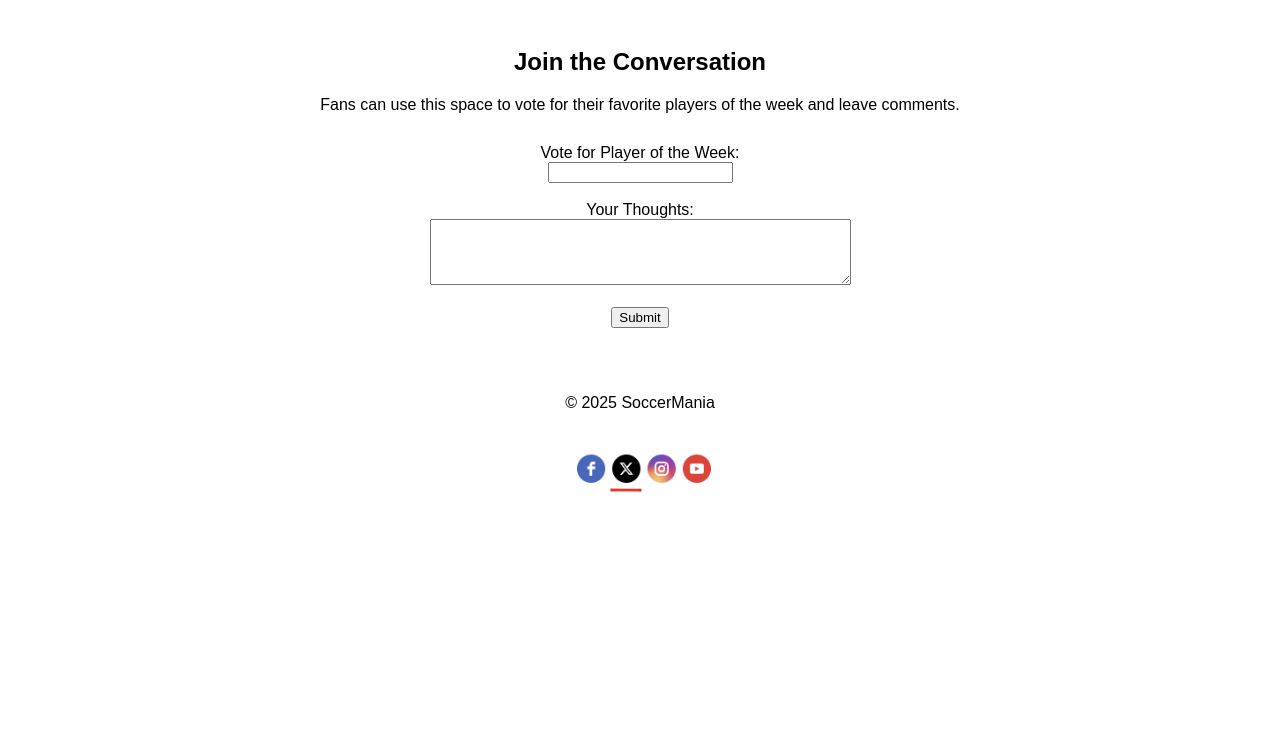
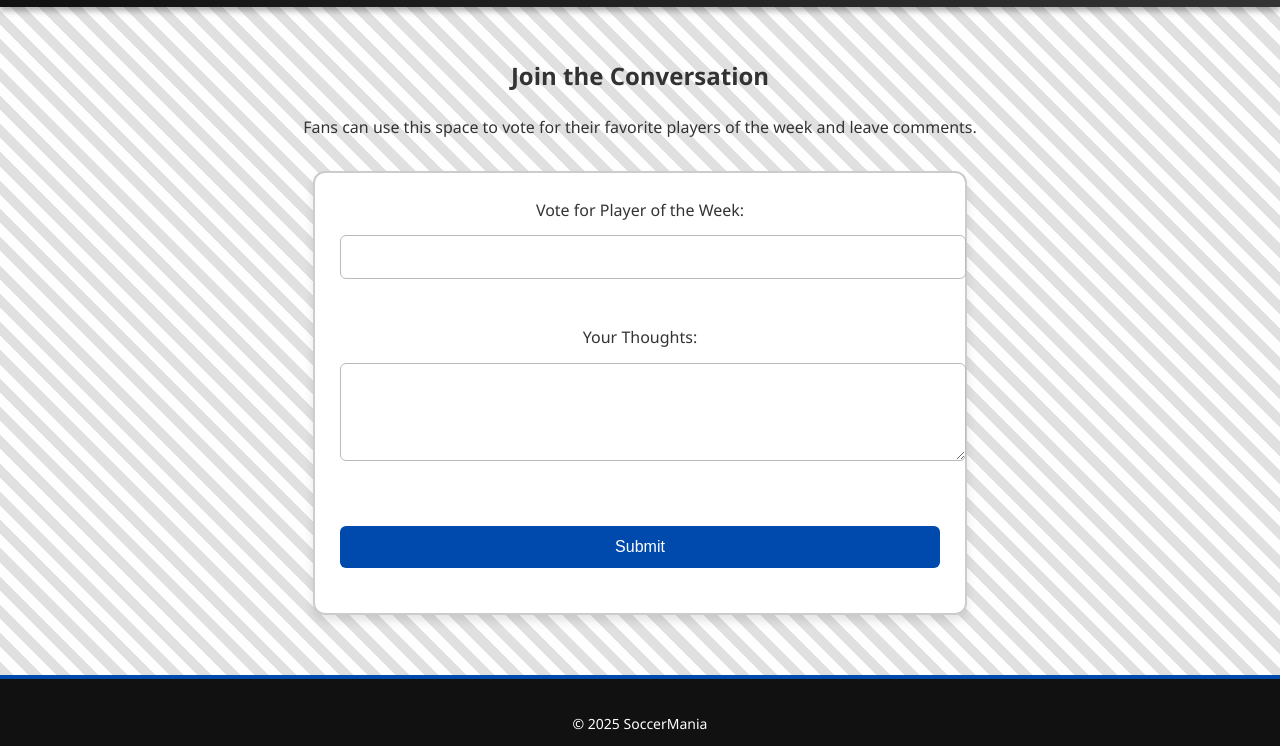
Before and after one commit to jordana27S/jordana27S.github.io, a plain HTML site: page fan-zone.html in a window 1280 px wide. Shown: the part 135-881 px from the top of the page. Before the commit the page ends 800 px from the top, so only its background shows below. Drawn offline with Linux system fonts and the light colour scheme.

Commit message:
Update fan-zone.html

```diff
--- a/fan-zone.html
+++ b/fan-zone.html
@@ -2,9 +2,10 @@
 <html lang="en">
 <head>
   <meta charset="UTF-8">
+   <link rel="stylesheet" href="styles.css">
   <title>SoccerMania - Fan Zone</title>
 </head>
-<body style="margin: 0; font-family: Arial, sans-serif;">
+<body class="fan-zone">
   <header style="background-color: black; padding: 20px 30px; display: flex; flex-direction: column; align-items: center;">
     <div style="display: flex; align-items: center; gap: 15px;">
       <img src="Images/logo.jpg.jpg" alt="SoccerMania Logo" style="height: 60px;">
```
